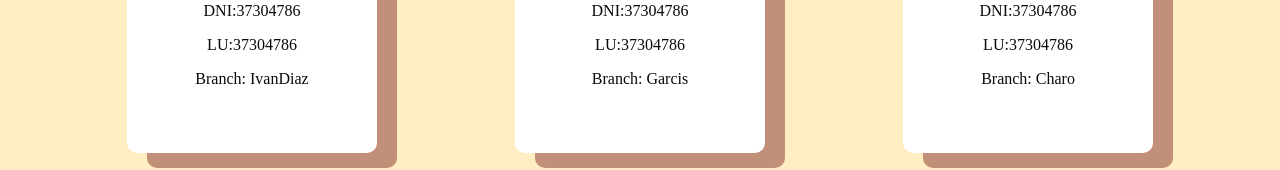
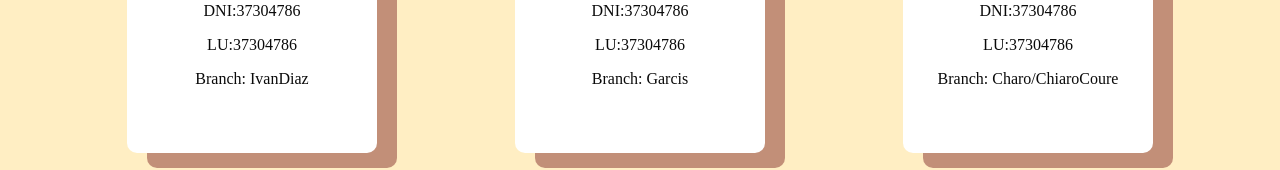
Before and after one commit to Garuyha/Proyecto_PiedraPapelTijera_Grupo7, a React (Create React App) app: page /desarrolladores in a window 1280 px wide. Shown: the part 486-656 px from the top of the page. Built offline with nearby package versions, Linux system fonts and the light colour scheme.

Commit message:
corrección

```diff
--- a/src/componentes/desarrolladores.js
+++ b/src/componentes/desarrolladores.js
@@ -50,7 +50,7 @@ render (){
               <h2> <strong> Programadora </strong>   </h2>
               <p> DNI:37304786 </p>
               <p> LU:37304786  </p>
-              <p> Branch: Charo  </p>
+              <p> Branch: Charo/ChiaroCoure  </p>
               </div>
             </section>
 
```
